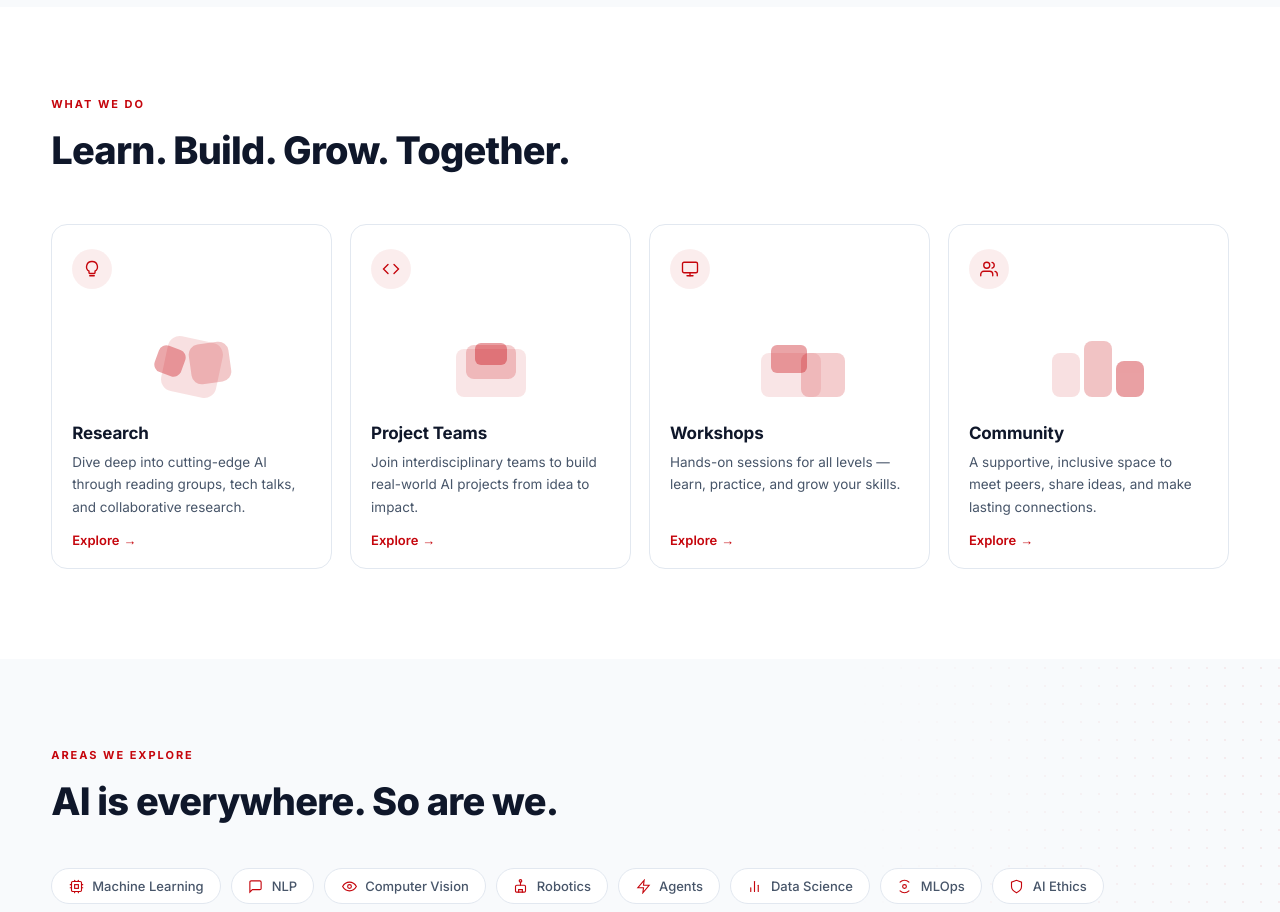
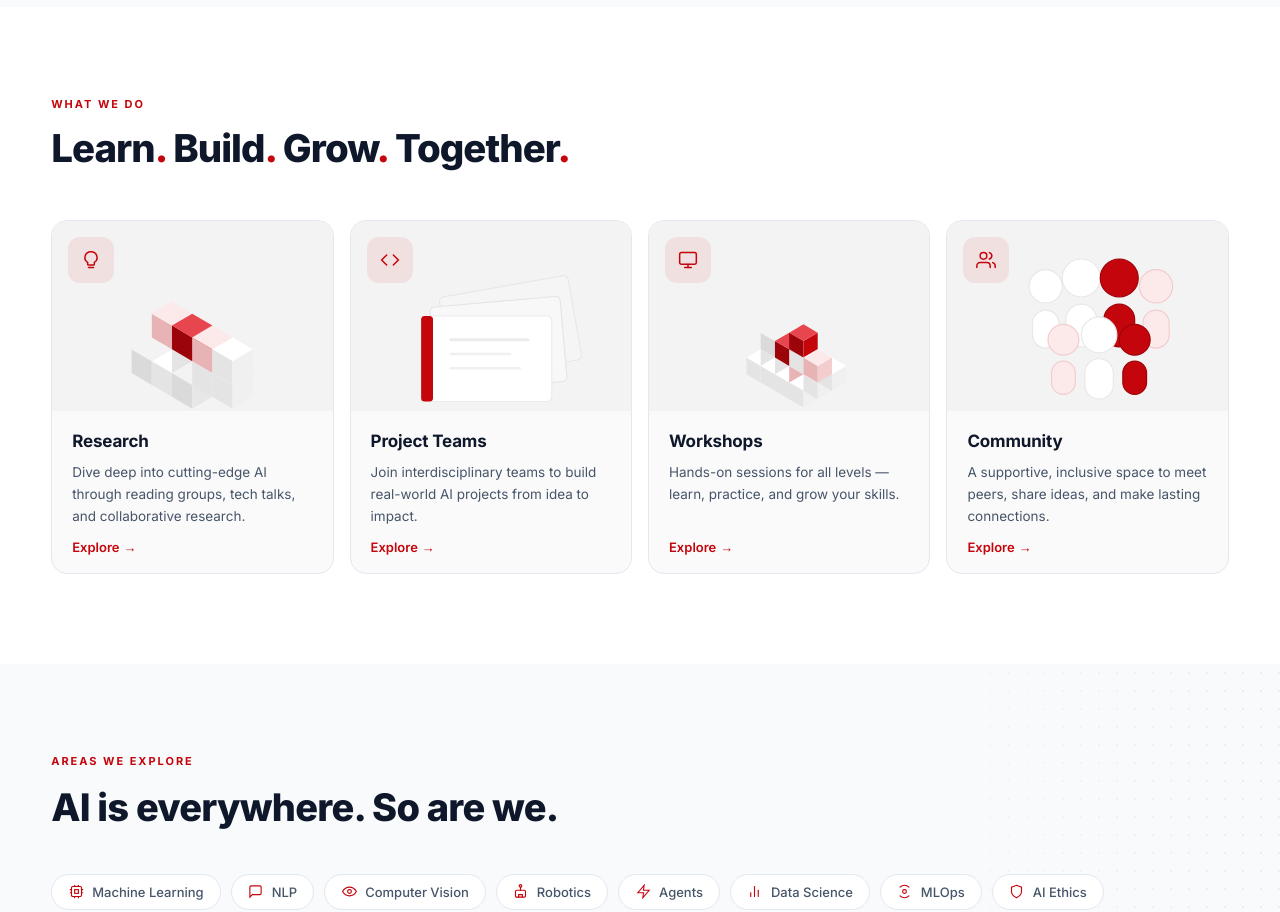
Before and after one commit to aiclubuwmadison/aiclubuwmadison.github.io, a React (Vite) app: page /about in a window 1280 px wide. Shown: the part 1240-2152 px from the top of the page. Built offline with nearby package versions, Linux system fonts and the light colour scheme.

Commit message:
What We Do: red dots in title, rounded-square icons, isometric SVG illustrations

```diff
--- a/src/components/About.css
+++ b/src/components/About.css
@@ -372,104 +372,103 @@
 .about-what-title {
   font-family: var(--atmos-serif);
   font-weight: 800;
-  font-size: clamp(26px, 3vw, 38px);
-  letter-spacing: -0.02em;
+  font-size: clamp(26px, 3vw, 40px);
+  letter-spacing: -0.025em;
   color: var(--atmos-ink);
   margin: 0 0 clamp(32px, 4vw, 52px);
+  line-height: 1.1;
+}
+
+.about-what-dot {
+  color: var(--atmos-badger);
 }
 
 .about-what-cards {
   display: grid;
   grid-template-columns: repeat(4, 1fr);
-  gap: 18px;
+  gap: 16px;
 }
 
 .about-what-card {
   border: 1px solid var(--atmos-hairline);
   border-radius: 16px;
-  padding: 24px 20px 20px;
   display: flex;
   flex-direction: column;
-  gap: 0;
-  background: #fff;
+  background: #fafafa;
+  overflow: hidden;
   transition: border-color 220ms ease, box-shadow 220ms ease, transform 220ms ease;
+}
+
+.about-what-card:hover {
+  border-color: rgba(197,5,12,0.18);
+  box-shadow: 0 8px 28px rgba(0,0,0,0.08);
+  transform: translateY(-4px);
+}
+
+/* Visual area: contains icon + SVG illustration */
+.about-what-card-visual {
+  position: relative;
+  height: 190px;
+  background: #f3f3f3;
+  display: flex;
+  align-items: center;
+  justify-content: center;
   overflow: hidden;
 }
-.about-what-card:hover {
-  border-color: rgba(197,5,12,0.2);
-  box-shadow: 0 6px 24px rgba(0,0,0,0.07);
-  transform: translateY(-3px);
-}
 
+/* Icon: rounded square, top-left */
 .about-what-icon {
-  width: 40px;
-  height: 40px;
-  border-radius: 50%;
-  background: rgba(197,5,12,0.07);
+  position: absolute;
+  top: 16px;
+  left: 16px;
+  width: 46px;
+  height: 46px;
+  border-radius: 12px;
+  background: rgba(197,5,12,0.08);
   display: flex;
   align-items: center;
   justify-content: center;
   color: var(--atmos-badger);
-  margin-bottom: 16px;
+  z-index: 2;
   flex-shrink: 0;
 }
 .about-what-icon svg {
-  width: 18px;
-  height: 18px;
+  width: 20px;
+  height: 20px;
 }
 
-/* Abstract CSS illustration */
-.about-what-illus {
-  position: relative;
-  height: 100px;
-  margin: 0 -20px 18px;
-  overflow: hidden;
+.about-what-illus-wrap {
+  width: 100%;
+  height: 100%;
+  display: flex;
+  align-items: center;
+  justify-content: center;
 }
 
-.illus-shape {
-  position: absolute;
-  border-radius: 10px;
-  transition: transform 400ms ease;
+/* Text body */
+.about-what-card-body {
+  padding: 20px 20px 18px;
+  display: flex;
+  flex-direction: column;
+  gap: 8px;
+  flex: 1;
 }
-
-.about-what-card:hover .illus-shape {
-  transform: translateY(-4px) scale(1.03);
-}
-
-/* Research */
-.about-illus-research .illus-s1 { width: 56px; height: 56px; background: rgba(197,5,12,0.12); bottom: 10px; left: 50%; transform: translateX(-50%) rotate(12deg); border-radius: 12px; }
-.about-illus-research .illus-s2 { width: 40px; height: 40px; background: rgba(197,5,12,0.22); bottom: 22px; left: calc(50% + 18px); transform: translateX(-50%) rotate(-8deg); border-radius: 10px; }
-.about-illus-research .illus-s3 { width: 28px; height: 28px; background: rgba(197,5,12,0.35); bottom: 30px; left: calc(50% - 22px); transform: translateX(-50%) rotate(20deg); border-radius: 8px; }
-
-/* Projects */
-.about-illus-projects .illus-s1 { width: 70px; height: 48px; background: rgba(197,5,12,0.10); bottom: 8px; left: 50%; transform: translateX(-50%); border-radius: 8px; }
-.about-illus-projects .illus-s2 { width: 50px; height: 34px; background: rgba(197,5,12,0.20); bottom: 26px; left: 50%; transform: translateX(-50%); border-radius: 8px; }
-.about-illus-projects .illus-s3 { width: 32px; height: 22px; background: rgba(197,5,12,0.38); bottom: 40px; left: 50%; transform: translateX(-50%); border-radius: 6px; }
-
-/* Workshops */
-.about-illus-workshops .illus-s1 { width: 60px; height: 44px; background: rgba(197,5,12,0.10); bottom: 8px; left: calc(50% - 28px); border-radius: 8px; }
-.about-illus-workshops .illus-s2 { width: 44px; height: 44px; background: rgba(197,5,12,0.20); bottom: 8px; left: calc(50% + 12px); border-radius: 8px; }
-.about-illus-workshops .illus-s3 { width: 36px; height: 28px; background: rgba(197,5,12,0.36); bottom: 32px; left: 50%; transform: translateX(-50%); border-radius: 6px; }
-
-/* Community */
-.about-illus-community .illus-s1 { width: 28px; height: 44px; background: rgba(197,5,12,0.12); bottom: 8px; left: calc(50% - 36px); border-radius: 8px; }
-.about-illus-community .illus-s2 { width: 28px; height: 56px; background: rgba(197,5,12,0.24); bottom: 8px; left: calc(50% - 4px); border-radius: 8px; }
-.about-illus-community .illus-s3 { width: 28px; height: 36px; background: rgba(197,5,12,0.38); bottom: 8px; left: calc(50% + 28px); border-radius: 8px; }
 
 .about-what-card-title {
   font-family: var(--atmos-serif);
   font-size: 17px;
   font-weight: 700;
   color: var(--atmos-ink);
-  margin: 0 0 8px;
+  margin: 0;
   letter-spacing: -0.01em;
+  line-height: 1.25;
 }
 
 .about-what-card-desc {
   font-size: 13.5px;
   line-height: 1.65;
   color: var(--atmos-ink-soft);
-  margin: 0 0 14px;
+  margin: 0;
   flex: 1;
 }
 
@@ -481,10 +480,10 @@
   font-weight: 600;
   color: var(--atmos-badger);
   text-decoration: none;
-  margin-top: auto;
+  margin-top: 4px;
   transition: gap 180ms ease;
 }
-.about-what-explore:hover { gap: 7px; }
+.about-what-explore:hover { gap: 8px; }
 
 /* ── AREAS WE EXPLORE ───────────────────────────────────── */
 .about-areas {
@@ -867,6 +866,9 @@
   .about-what-cards {
     grid-template-columns: repeat(2, 1fr);
   }
+  .about-what-card-visual {
+    height: 160px;
+  }
   .about-story-stats {
     grid-template-columns: repeat(2, 1fr);
   }
@@ -898,6 +900,9 @@
   .about-what-cards {
     grid-template-columns: 1fr;
   }
+  .about-what-card-visual {
+    height: 180px;
+  }
   .about-story-stats {
     grid-template-columns: repeat(2, 1fr);
   }
--- a/src/components/About.jsx
+++ b/src/components/About.jsx
@@ -1,6 +1,118 @@
 import { useEffect, useRef } from 'react';
 import { Link } from 'react-router-dom';
 import './About.css';
+
+// Isometric cube: (x,y) = center of top diamond, s = size
+const IsoCube = ({ x, y, s = 20, color = 'white' }) => {
+  const w = Math.round(s * 0.866);
+  const h = Math.round(s * 0.5);
+  const p = {
+    white: ['#FFFFFF','#F0F0F0','#E4E4E4'],
+    gray:  ['#F3F3F3','#E7E7E7','#DADADA'],
+    red:   ['#E8464E','#C5050C','#9B0409'],
+    pink:  ['#FCEAEA','#F3CCCD','#E8B3B5'],
+  }[color] || ['#FFF','#F0F0F0','#E4E4E4'];
+  const top   = `${x},${y-h} ${x+w},${y} ${x},${y+h} ${x-w},${y}`;
+  const right = `${x+w},${y} ${x},${y+h} ${x},${y+h+s} ${x+w},${y+s}`;
+  const left  = `${x-w},${y} ${x},${y+h} ${x},${y+h+s} ${x-w},${y+s}`;
+  return (
+    <>
+      <polygon points={left} fill={p[2]}/>
+      <polygon points={right} fill={p[1]}/>
+      <polygon points={top} fill={p[0]}/>
+    </>
+  );
+};
+
+// Positions cubes on an isometric grid; (di,dj,dk) = grid offset
+const G = (di, dj, dk, ox, oy, s = 20) => ({
+  x: ox + di * Math.round(s * 0.866) - dj * Math.round(s * 0.866),
+  y: oy + (di + dj) * Math.round(s * 0.5) - dk * s,
+  s,
+});
+
+const ResearchIllus = () => {
+  const O = [100, 108];
+  return (
+    <svg viewBox="0 0 200 160" fill="none" style={{width:'100%',height:'100%'}}>
+      <IsoCube {...G(-1,0,0,...O)} color="white"/>
+      <IsoCube {...G(-1,1,0,...O)} color="gray"/>
+      <IsoCube {...G(0,1,0,...O)} color="white"/>
+      <IsoCube {...G(0,0,0,...O)} color="white"/>
+      <IsoCube {...G(1,1,0,...O)} color="gray"/>
+      <IsoCube {...G(1,0,0,...O)} color="white"/>
+      <IsoCube {...G(2,0,0,...O)} color="white"/>
+      <IsoCube {...G(-1,0,1,...O)} color="pink"/>
+      <IsoCube {...G(0,0,1,...O)} color="red"/>
+      <IsoCube {...G(1,0,1,...O)} color="pink"/>
+      <IsoCube {...G(2,0,1,...O)} color="white"/>
+    </svg>
+  );
+};
+
+const ProjectsIllus = () => (
+  <svg viewBox="0 0 200 160" fill="none" style={{width:'100%',height:'100%'}}>
+    {/* Back card */}
+    <g transform="translate(110,55) rotate(-10)">
+      <rect x="-55" y="0" width="110" height="72" rx="4" fill="#F5F5F5" stroke="#E8E8E8" strokeWidth="1"/>
+      <line x1="-38" y1="22" x2="30" y2="22" stroke="#E0E0E0" strokeWidth="2.5" strokeLinecap="round"/>
+      <line x1="-38" y1="34" x2="16" y2="34" stroke="#E8E8E8" strokeWidth="2" strokeLinecap="round"/>
+      <line x1="-38" y1="46" x2="24" y2="46" stroke="#E8E8E8" strokeWidth="2" strokeLinecap="round"/>
+    </g>
+    {/* Mid card */}
+    <g transform="translate(103,68) rotate(-5)">
+      <rect x="-55" y="0" width="110" height="72" rx="4" fill="#F8F8F8" stroke="#E5E5E5" strokeWidth="1"/>
+      <line x1="-38" y1="22" x2="30" y2="22" stroke="#E0E0E0" strokeWidth="2.5" strokeLinecap="round"/>
+      <line x1="-38" y1="34" x2="20" y2="34" stroke="#E8E8E8" strokeWidth="2" strokeLinecap="round"/>
+    </g>
+    {/* Front card with red stripe */}
+    <g transform="translate(96,80)">
+      <rect x="-55" y="0" width="110" height="72" rx="4" fill="white" stroke="#EBEBEB" strokeWidth="1"/>
+      <rect x="-55" y="0" width="10" height="72" rx="3" fill="#C5050C"/>
+      <line x1="-30" y1="20" x2="35" y2="20" stroke="#EBEBEB" strokeWidth="2.5" strokeLinecap="round"/>
+      <line x1="-30" y1="32" x2="20" y2="32" stroke="#F0F0F0" strokeWidth="2" strokeLinecap="round"/>
+      <line x1="-30" y1="44" x2="28" y2="44" stroke="#F0F0F0" strokeWidth="2" strokeLinecap="round"/>
+    </g>
+  </svg>
+);
+
+const WorkshopsIllus = () => {
+  const O = [100, 115]; const s = 14;
+  return (
+    <svg viewBox="0 0 200 160" fill="none" style={{width:'100%',height:'100%'}}>
+      {/* 4×3 base grid */}
+      {[[-1,1,0,'white'],[-1,0,0,'white'],[-1,-1,0,'white'],
+        [0,1,0,'white'],[0,0,0,'white'],[0,-1,0,'pink'],
+        [1,1,0,'white'],[1,0,0,'pink'],[1,-1,0,'white'],
+        [2,1,0,'white'],[2,0,0,'white'],[2,-1,0,'white'],
+        [-1,0,1,'gray'],[0,0,1,'red'],[1,0,1,'white'],
+        [0,-1,1,'red'],[2,0,1,'pink'],
+      ].map(([di,dj,dk,c],i) => (
+        <IsoCube key={i} {...G(di,dj,dk,...O,s)} color={c}/>
+      ))}
+    </svg>
+  );
+};
+
+const CommunityIllus = () => (
+  <svg viewBox="0 0 200 160" fill="none" style={{width:'100%',height:'100%'}}>
+    {/* Person: circle head + rounded-rect body */}
+    {[
+      { x:65,  y:55,  r:14, bw:22, bh:32, hy:75,  c:'#FFFFFF', sc:'#E8E8E8' },
+      { x:95,  y:48,  r:16, bw:26, bh:36, hy:70,  c:'#FFFFFF', sc:'#E8E8E8' },
+      { x:127, y:48,  r:16, bw:26, bh:36, hy:70,  c:'#C5050C', sc:'#9B0409' },
+      { x:158, y:55,  r:14, bw:22, bh:32, hy:75,  c:'#FCEAEA', sc:'#F3CCCD' },
+      { x:80,  y:100, r:13, bw:20, bh:28, hy:118, c:'#FCEAEA', sc:'#F3CCCD' },
+      { x:110, y:96,  r:15, bw:24, bh:34, hy:116, c:'#FFFFFF', sc:'#E8E8E8' },
+      { x:140, y:100, r:13, bw:20, bh:28, hy:118, c:'#C5050C', sc:'#9B0409' },
+    ].map(({ x, y, r, bw, bh, hy, c, sc }, i) => (
+      <g key={i}>
+        <rect x={x-bw/2} y={hy} width={bw} height={bh} rx={bw/2} fill={c} stroke={sc} strokeWidth="1"/>
+        <circle cx={x} cy={y} r={r} fill={c} stroke={sc} strokeWidth="1"/>
+      </g>
+    ))}
+  </svg>
+);
 
 const About = () => {
   const canvasRef = useRef(null);
@@ -162,7 +274,12 @@ const About = () => {
       <section className="about-what">
         <div className="about-shell">
           <p className="about-eyebrow">What We Do</p>
-          <h2 className="about-what-title">Learn. Build. Grow. Together.</h2>
+          <h2 className="about-what-title">
+            Learn<span className="about-what-dot">.</span>{' '}
+            Build<span className="about-what-dot">.</span>{' '}
+            Grow<span className="about-what-dot">.</span>{' '}
+            Together<span className="about-what-dot">.</span>
+          </h2>
 
           <div className="about-what-cards">
             {[
@@ -170,37 +287,39 @@ const About = () => {
                 icon: <svg viewBox="0 0 24 24" fill="none" stroke="currentColor" strokeWidth="1.8" strokeLinecap="round"><path d="M12 2a7 7 0 00-4 12.9V17a1 1 0 001 1h6a1 1 0 001-1v-2.1A7 7 0 0012 2z"/><line x1="9" y1="21" x2="15" y2="21"/></svg>,
                 title: 'Research',
                 desc: 'Dive deep into cutting-edge AI through reading groups, tech talks, and collaborative research.',
-                illus: 'research',
+                Illus: ResearchIllus,
               },
               {
                 icon: <svg viewBox="0 0 24 24" fill="none" stroke="currentColor" strokeWidth="1.8" strokeLinecap="round"><path d="M16 18l6-6-6-6M8 6L2 12l6 6"/></svg>,
                 title: 'Project Teams',
                 desc: 'Join interdisciplinary teams to build real-world AI projects from idea to impact.',
-                illus: 'projects',
+                Illus: ProjectsIllus,
               },
               {
                 icon: <svg viewBox="0 0 24 24" fill="none" stroke="currentColor" strokeWidth="1.8" strokeLinecap="round"><rect x="2" y="3" width="20" height="14" rx="2"/><line x1="8" y1="21" x2="16" y2="21"/><line x1="12" y1="17" x2="12" y2="21"/></svg>,
                 title: 'Workshops',
                 desc: 'Hands-on sessions for all levels — learn, practice, and grow your skills.',
-                illus: 'workshops',
+                Illus: WorkshopsIllus,
               },
               {
                 icon: <svg viewBox="0 0 24 24" fill="none" stroke="currentColor" strokeWidth="1.8" strokeLinecap="round"><path d="M17 21v-2a4 4 0 00-4-4H5a4 4 0 00-4 4v2"/><circle cx="9" cy="7" r="4"/><path d="M23 21v-2a4 4 0 00-3-3.87M16 3.13a4 4 0 010 7.74"/></svg>,
                 title: 'Community',
                 desc: 'A supportive, inclusive space to meet peers, share ideas, and make lasting connections.',
-                illus: 'community',
+                Illus: CommunityIllus,
               },
-            ].map((c) => (
-              <div className="about-what-card" key={c.title}>
-                <div className="about-what-icon">{c.icon}</div>
-                <div className={`about-what-illus about-illus-${c.illus}`} aria-hidden="true">
-                  <div className="illus-shape illus-s1" />
-                  <div className="illus-shape illus-s2" />
-                  <div className="illus-shape illus-s3" />
+            ].map(({ icon, title, desc, Illus }) => (
+              <div className="about-what-card" key={title}>
+                <div className="about-what-card-visual">
+                  <div className="about-what-icon">{icon}</div>
+                  <div className="about-what-illus-wrap" aria-hidden="true">
+                    <Illus />
+                  </div>
                 </div>
-                <h3 className="about-what-card-title">{c.title}</h3>
-                <p className="about-what-card-desc">{c.desc}</p>
-                <a className="about-what-explore" href="#">Explore <span>→</span></a>
+                <div className="about-what-card-body">
+                  <h3 className="about-what-card-title">{title}</h3>
+                  <p className="about-what-card-desc">{desc}</p>
+                  <a className="about-what-explore" href="#">Explore <span>→</span></a>
+                </div>
               </div>
             ))}
           </div>
```
